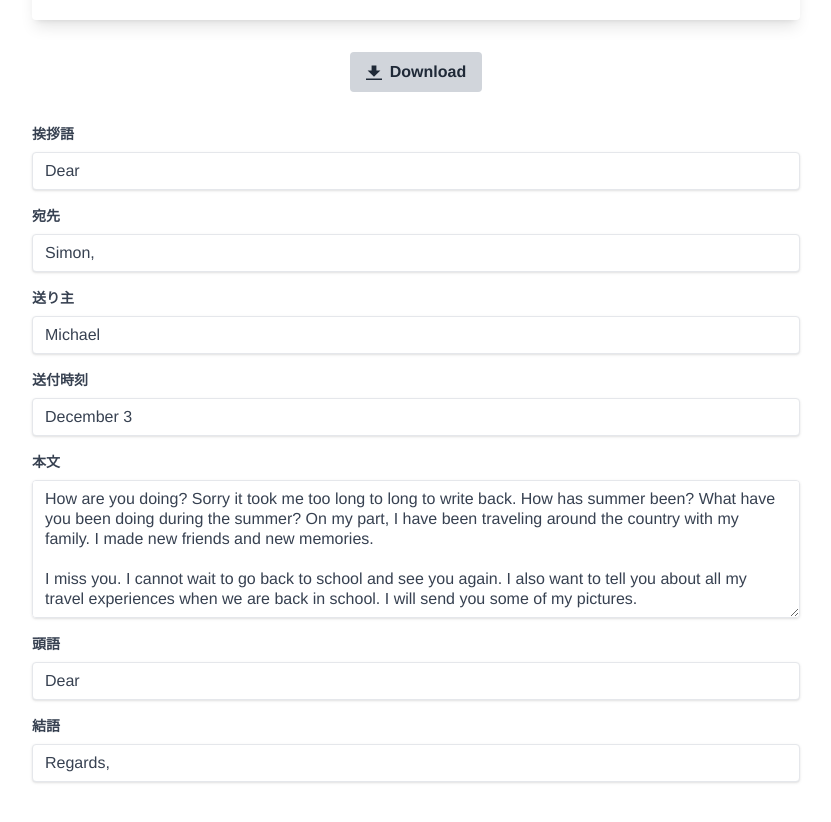
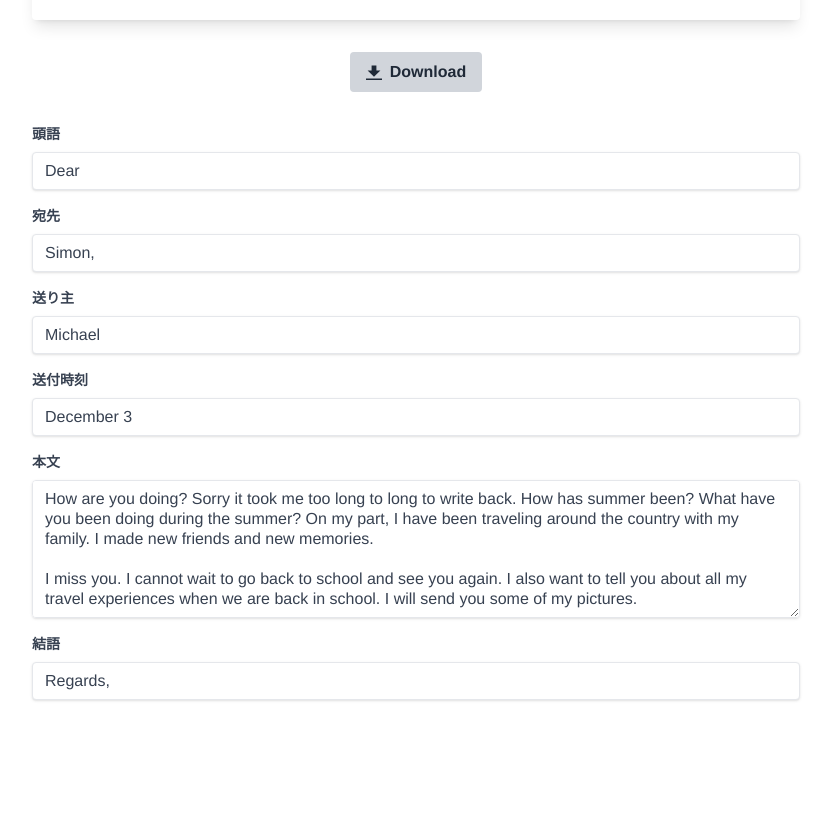
Before and after one commit to Haru0101/dear-my-friend, a Vue app: page / in a window 1280 px wide. Shown: the part 440-1262 px from the top of the page, without its empty margins (224-1055 px from the left). After the commit the page ends 1180 px from the top, so only its background shows below. Built offline with nearby package versions, Linux system fonts and the light colour scheme.

Commit message:
fix: letter greeting

```diff
--- a/src/App.vue
+++ b/src/App.vue
@@ -45,7 +45,7 @@
       </div>
       <div>
         <div class="mb-4">
-          <label class="block text-gray-700 text-sm font-bold mb-2" label for="to">挨拶語</label>
+          <label class="block text-gray-700 text-sm font-bold mb-2" label for="to">頭語</label>
           <input class="block shadow appearance-none border rounded w-full py-2 px-3 text-gray-700 leading-tight focus:outline-none focus:shadow-outline" id="to" type="text" v-model="letterGreeting">
         </div>
         <div class="mb-4">
@@ -65,10 +65,6 @@
           <textarea rows="6" class="block shadow appearance-none border rounded w-full py-2 px-3 text-gray-700 leading-tight focus:outline-none focus:shadow-outline" id="message" type="text" v-model="message"></textarea>
         </div>
         <div class="mb-4">
-          <label class="block text-gray-700 text-sm font-bold mb-2" for="letter_greeting">頭語</label>
-          <input class="block shadow appearance-none border rounded w-full py-2 px-3 text-gray-700 leading-tight focus:outline-none focus:shadow-outline" id="letter_greeting" type="text" v-model="letterGreeting">
-        </div>
-        <div class="mb-4">
           <label class="block text-gray-700 text-sm font-bold mb-2" for="letter_closing">結語</label>
           <input class="block shadow appearance-none border rounded w-full py-2 px-3 text-gray-700 leading-tight focus:outline-none focus:shadow-outline" id="letter_closing" type="text" v-model="letterClosing">
         </div>
```
